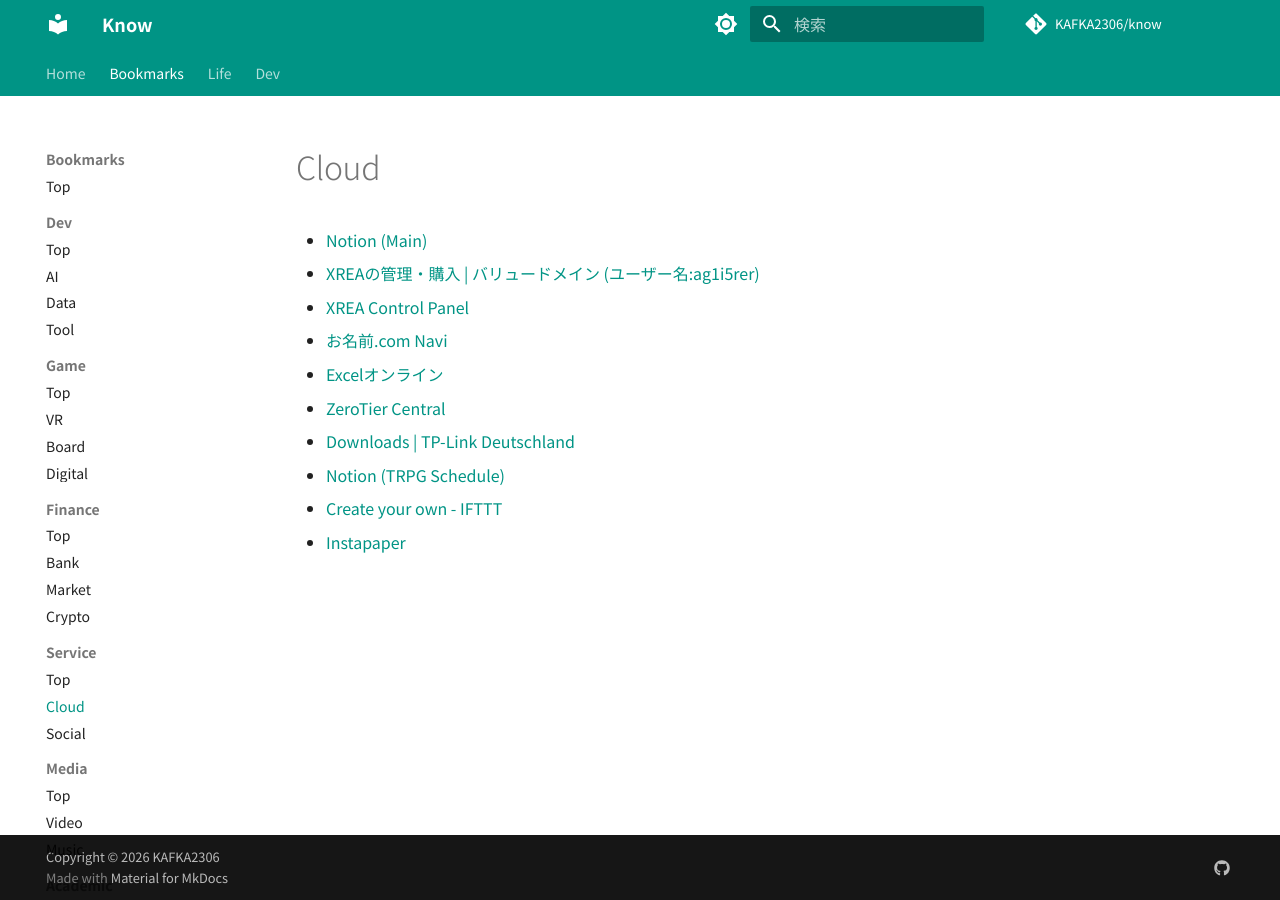
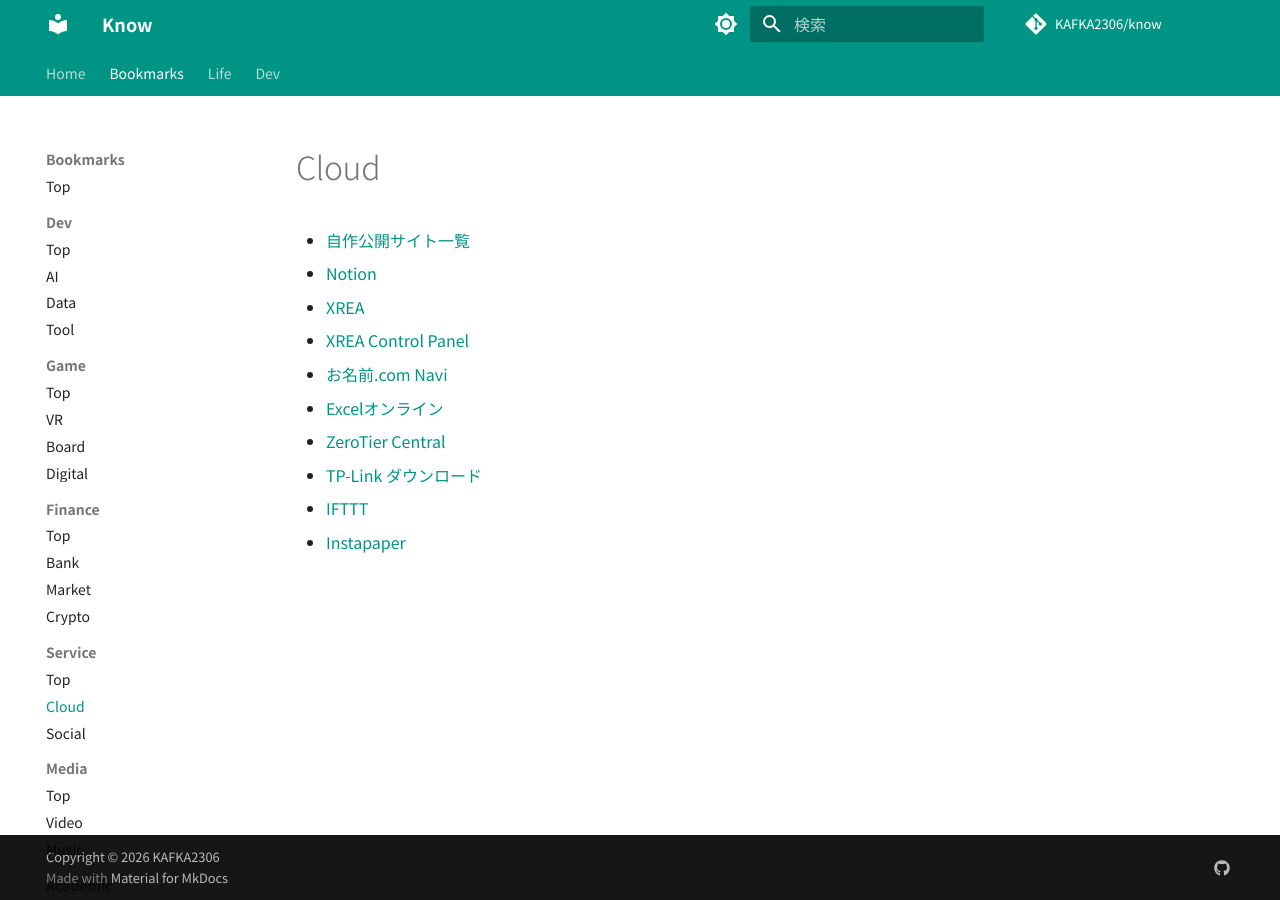
Before and after one commit to KAFKA2306/know, an MkDocs documentation site: the page built from docs/bookmarks/Service/Cloud/index.md, in a window 1280 px wide. Built offline with MkDocs 1.6.1 and Material for MkDocs 9.7.7, drawn with Linux system fonts in a browser that asks for light colours; comment, search, counter and statistics services are not loaded.

Commit message:
Cloudリンクから個人情報を除去

```diff
--- a/docs/bookmarks/Service/Cloud/index.md
+++ b/docs/bookmarks/Service/Cloud/index.md
@@ -1,12 +1,12 @@
 # Cloud
 
-- [Notion (Main)](https://www.notion.so)
-- [XREAの管理・購入 | バリュードメイン (ユーザー名:ag1i5rer)](https://www.value-domain.com)
+- [自作公開サイト一覧](../Sites/index.md)
+- [Notion](https://www.notion.so)
+- [XREA](https://www.value-domain.com)
 - [XREA Control Panel](https://cp.xrea.com)
 - [お名前.com Navi](https://navi.onamae.com)
 - [Excelオンライン](https://onedrive.live.com)
 - [ZeroTier Central](https://my.zerotier.com)
-- [Downloads | TP-Link Deutschland](https://www.tp-link.com)
-- [Notion (TRPG Schedule)](https://caring-cheese-266.notion.site)
-- [Create your own - IFTTT](https://ifttt.com)
+- [TP-Link ダウンロード](https://www.tp-link.com)
+- [IFTTT](https://ifttt.com)
 - [Instapaper](https://www.instapaper.com)
```
